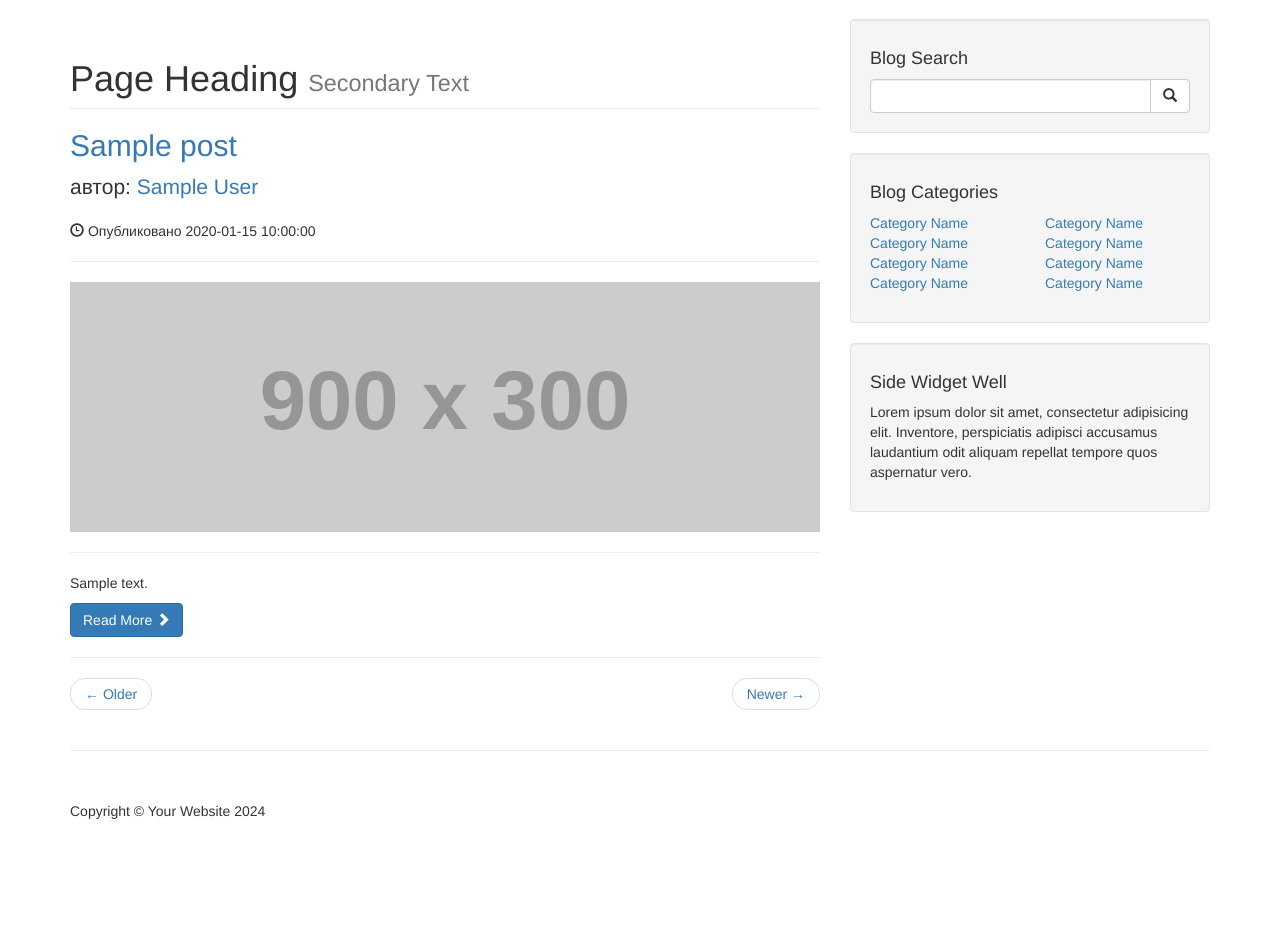
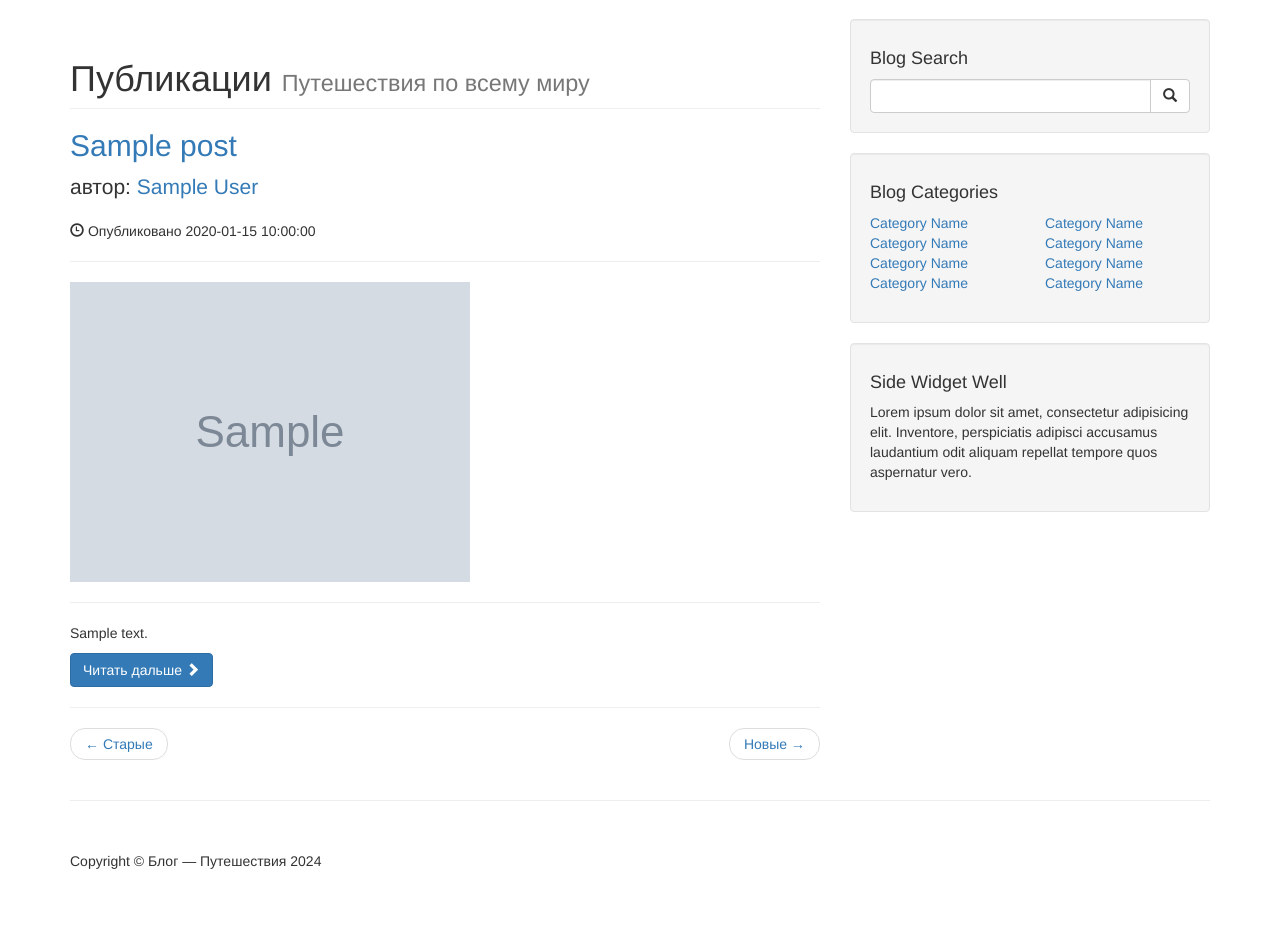
Before and after one commit to trolleyfun/BlogWebSite, a PHP site: page / in a window 1280 px wide. Shown: the part 51-982 px from the top of the page. Before the commit the page ends 870 px from the top, so only its background shows below. Run offline with PHP 8.4, Linux system fonts and the light colour scheme; tables that the repository leaves empty or names only in its code hold one stand-in row (values such as "Sample post"); grey boxes marked "Sample" are stand-in pictures; grey boxes labelled with a size stand in for pictures from a placeholder-image service; some libraries are stand-ins or nearby versions.

Commit message:
Add images to posts

```diff
--- a/includes/footer.php
+++ b/includes/footer.php
@@ -1,7 +1,7 @@
 <footer>
             <div class="row">
                 <div class="col-lg-12">
-                    <p>Copyright &copy; Your Website 2024</p>
+                    <p>Copyright &copy; Блог &mdash; Путешествия 2024</p>
                 </div>
                 <!-- /.col-lg-12 -->
             </div>
--- a/index.php
+++ b/index.php
@@ -14,8 +14,8 @@
             <div class="col-md-8">
 
                 <h1 class="page-header">
-                    Page Heading
-                    <small>Secondary Text</small>
+                    Публикации
+                    <small>Путешествия по всему миру</small>
                 </h1>
 
                 <!-- Put Blog Posts from database -->
@@ -27,21 +27,22 @@
                         $post_title = $row['post_title'];
                         $post_author = $row['post_author'];
                         $post_date = $row['post_date'];
+                        $post_image = $row['post_image'];
                         $post_content = $row['post_content'];
                 ?>
 
                 <h2>
-                    <a href="#"><?= $post_title; ?></a>
+                    <a href="#"><?=$post_title;?></a>
                 </h2>
                 <p class="lead">
-                    автор: <a href="index.php"><?= $post_author; ?></a>
+                    автор: <a href="index.php"><?=$post_author;?></a>
                 </p>
-                <p><span class="glyphicon glyphicon-time"></span> Опубликовано <?= $post_date; ?></p>
+                <p><span class="glyphicon glyphicon-time"></span> Опубликовано <?=$post_date;?></p>
                 <hr>
-                <img class="img-responsive" src="http://placehold.it/900x300" alt="">
+                <img class="img-responsive" src="img/<?=$post_image;?>" alt="<?=$post_title;?>">
                 <hr>
-                <p><?= $post_content; ?></p>
-                <a class="btn btn-primary" href="#">Read More <span class="glyphicon glyphicon-chevron-right"></span></a>
+                <p><?=$post_content;?></p>
+                <a class="btn btn-primary" href="#">Читать дальше <span class="glyphicon glyphicon-chevron-right"></span></a>
 
                 <hr>
                 <?php
@@ -52,10 +53,10 @@
                 <!-- Pager -->
                 <ul class="pager">
                     <li class="previous">
-                        <a href="#">&larr; Older</a>
+                        <a href="#">&larr; Старые</a>
                     </li>
                     <li class="next">
-                        <a href="#">Newer &rarr;</a>
+                        <a href="#">Новые &rarr;</a>
                     </li>
                 </ul>
 
```
Also changed, not shown: img/holidays_in_japan.jpg (added), img/paris_in_three_days.jpg (added), img/weekend_in_portaventura.jpg (added).
